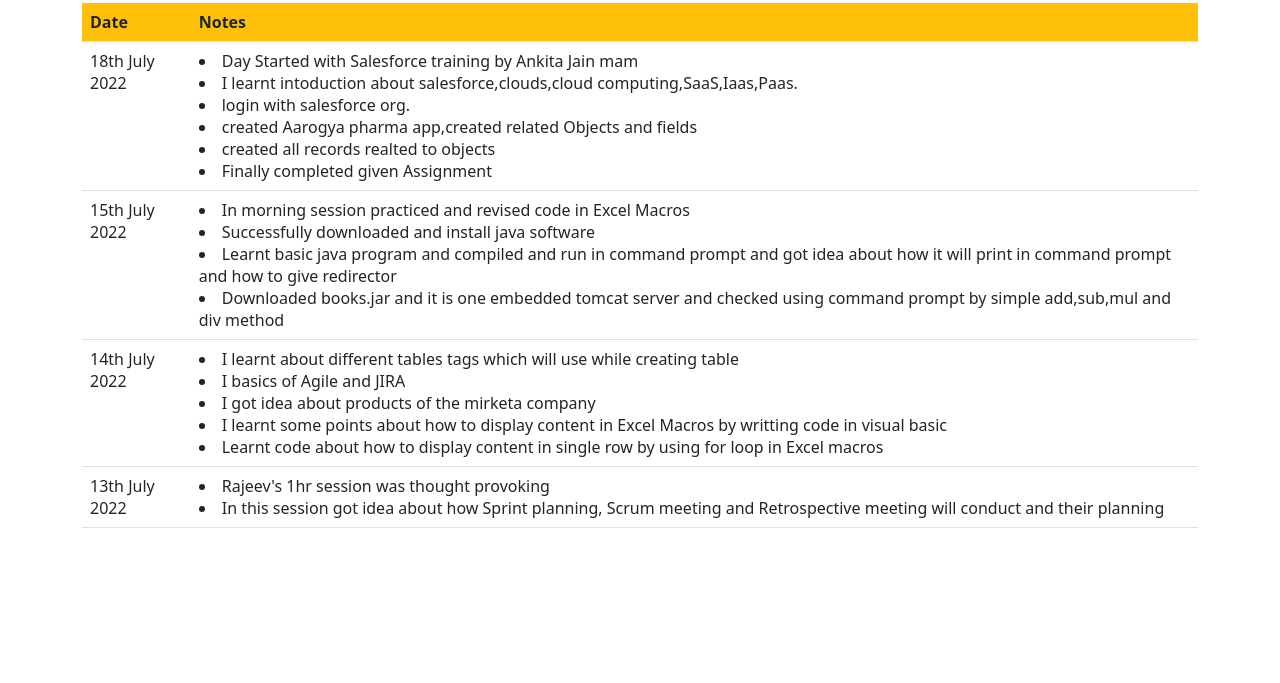
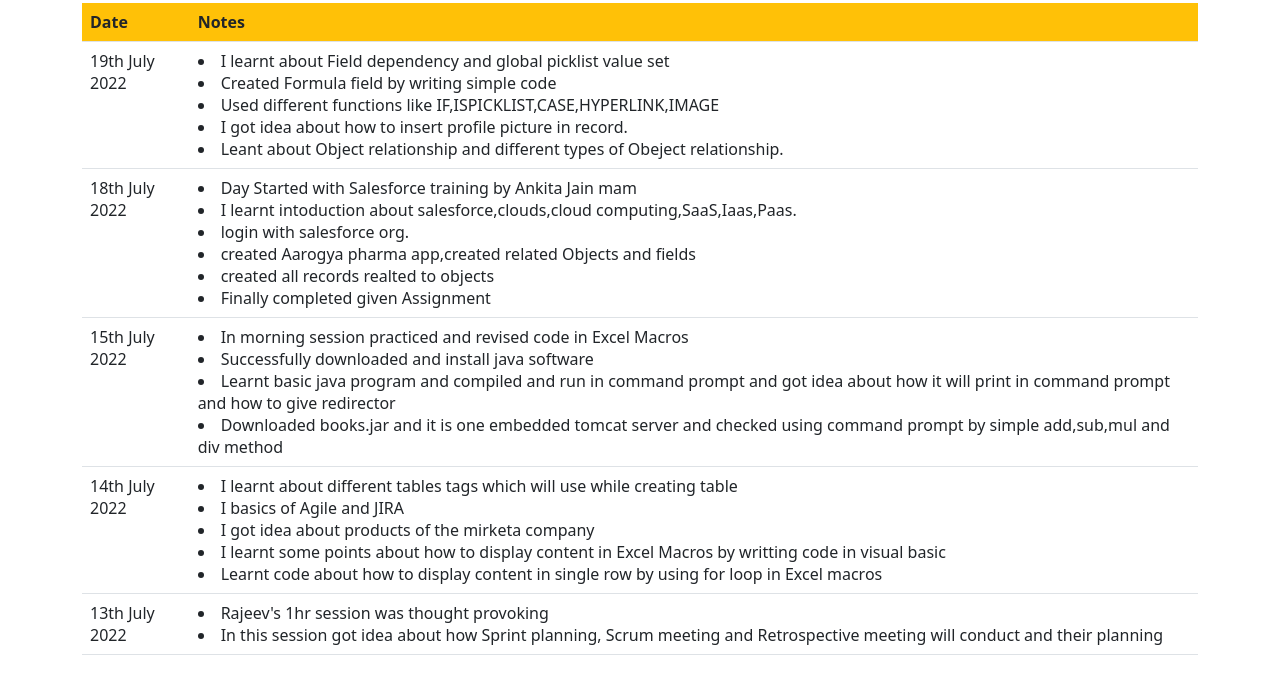
Before and after one commit to ashwinisdolli/ashwinisdolli.github.io, a plain HTML site: page journal.html in a window 1280 px wide. Shown: the part 53-736 px from the top of the page. Drawn offline with nearby package versions, Linux system fonts and the light colour scheme.

Commit message:
Updated Journal

```diff
--- a/journal.html
+++ b/journal.html
@@ -15,6 +15,15 @@
                     </tr>
                 </thead>
                 <tbody>
+<tr>
+<td>19th July 2022</td>
+<td>
+<li>I learnt about Field dependency and global picklist value set</li>
+<li>Created Formula field by writing simple code</li>
+<li>Used different functions like IF,ISPICKLIST,CASE,HYPERLINK,IMAGE </li>
+<li>I got idea about how to insert profile picture in record.</li>
+<li>Leant about Object relationship and different types of Obeject relationship.</li>
+
       <tr>
         <td>18th July 2022</td>
          <td>
```
